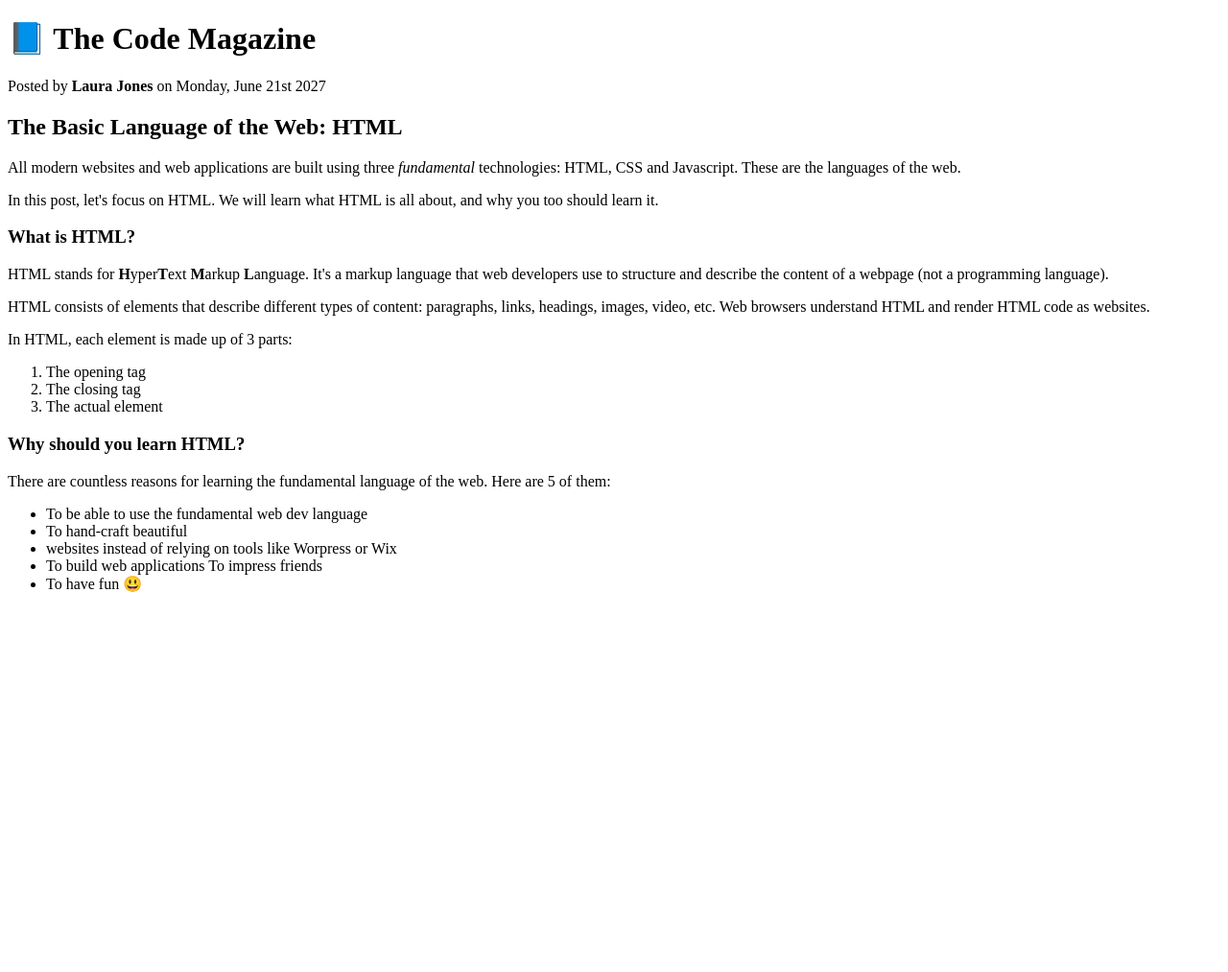
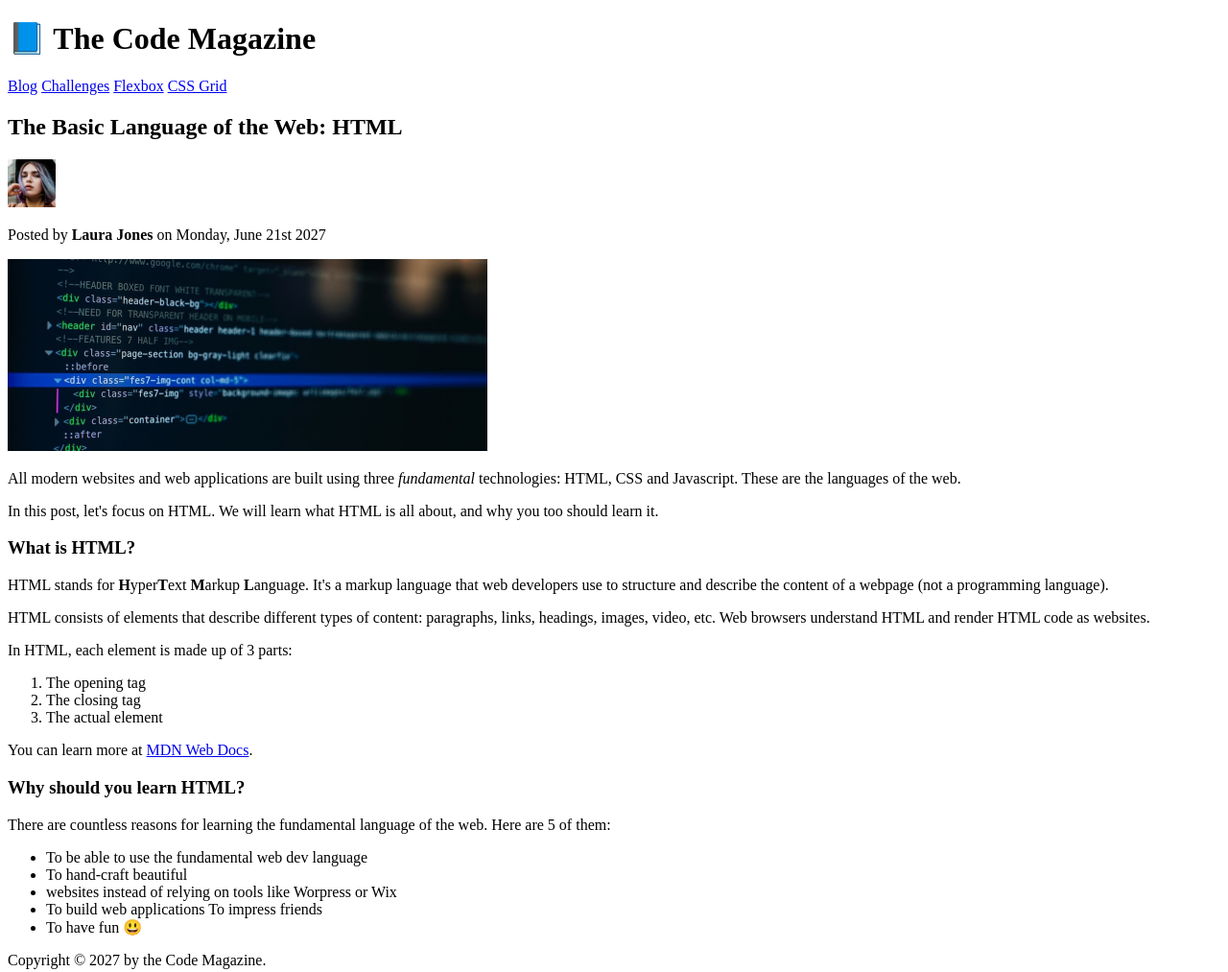
Before and after one commit to dhruvArora8053/hhhhhhhhhhhhhhhhhhhhhh, a plain HTML site: page 02-HTML-Fundamentals/index.html in a window 1280 px wide. Shown: the whole page at 96% size. Before the commit the page ends 800 px from the top, so only its background shows below. Drawn offline with Linux system fonts and the light colour scheme.

Commit message:
html implemented

```diff
--- a/02-HTML-Fundamentals/index.html
+++ b/02-HTML-Fundamentals/index.html
@@ -1,7 +1,12 @@
 <!DOCTYPE html>
 <!-- we need to tell the browser that this uses the html document -->
-<html>
+<html lang="en">
+  <!-- on what language this webpage has been written -->
   <head>
+    <meta charset="UTF-8" />
+    <!-- metadata means the data about the data -->
+    <!-- utf-8 all the siple characters that we use in the english language -->
+
     <title>The Basic Language of the web: HTML</title>
   </head>
   <!-- head tag is for the things that are not visible in the browser window -->
@@ -16,10 +21,37 @@
 
     <h1>📘 The Code Magazine</h1>
     <!-- it's always a good practice just to have one h1 heading, and for other ones we can have multiple of them -->
+
+    <header>
+      <nav>
+        <a href="blog.html">Blog</a>
+        <a href="#">Challenges</a>
+        <a href="#">Flexbox</a>
+        <a href="#">CSS Grid</a>
+      </nav>
+      <!-- if we don't want it to go anywhere just use # -->
+      <!-- nav tag stands for navigation -->
+    </header>
+    <!-- header tag means the top part of the web document -->
+
+    <article>
+      <header>
+        <h2>The Basic Language of the Web: HTML</h2>
+        <img src="laura-jones.jpg" alt="author image" width="50" height="50" />
+
         <p>Posted by <strong>Laura Jones</strong> on Monday, June 21st 2027</p>
         <!-- We should not use b tag anymore becuause it doesn't have any semantic meaning so instead use strong tag, and for i tag use em -->
 
-    <h2>The Basic Language of the Web: HTML</h2>
+        <img
+          src="post-img.jpg"
+          alt="HTML code on a screen"
+          width="500"
+          height="200"
+        />
+        <!-- attributes basically are pieces of data which we can use to describe elements -->
+        <!-- width and height should be half of image pixels -->
+      </header>
+
       <p>
         All modern websites and web applications are built using three
         <em>fundamental</em>
@@ -35,9 +67,9 @@
       <h3>What is HTML?</h3>
       <p>
         HTML stands for <strong>H</strong>yper<strong>T</strong>ext
-      <strong>M</strong>arkup <strong>L</strong>anguage. It's a markup language
-      that web developers use to structure and describe the content of a webpage
-      (not a programming language).
+        <strong>M</strong>arkup <strong>L</strong>anguage. It's a markup
+        language that web developers use to structure and describe the content
+        of a webpage (not a programming language).
       </p>
       <p>
         HTML consists of elements that describe different types of content:
@@ -52,6 +84,15 @@
         <li>The actual element</li>
       </ol>
 
+      <p>
+        You can learn more at
+        <a
+          href="https://developer.mozilla.org/en-US/docs/Web/HTML"
+          target="_blank"
+          >MDN Web Docs</a
+        >.
+      </p>
+
       <h3>Why should you learn HTML?</h3>
       <p>
         There are countless reasons for learning the fundamental language of the
@@ -65,5 +106,12 @@
         <li>To build web applications To impress friends</li>
         <li>To have fun 😃</li>
       </ul>
+    </article>
+    <!-- article tag is yet another container element, it is used for like a computer is an article or a pen or a phone so all of these are articles and if somehow we needed to represent a computer in HTML then article would also be a good element for that -->
+
+    <footer>
+      Copyright &copy; 2027 by the Code Magazine.
+      <!-- it is called html entity -->
+    </footer>
   </body>
 </html>
```
Also changed, not shown: 02-HTML-Fundamentals/blog.html (added, +12 -0 lines). Lines whose indentation alone changed are shown as unchanged.
